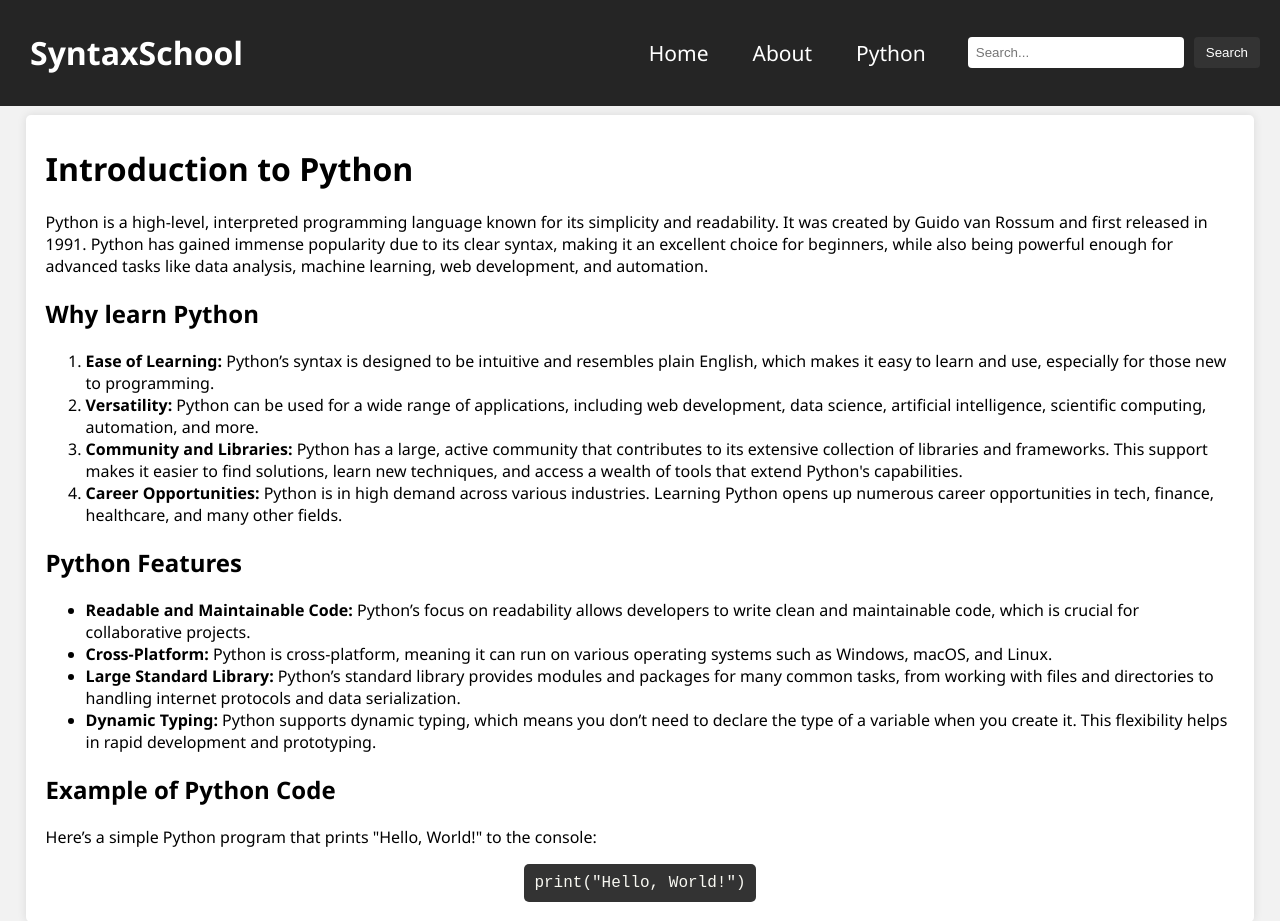
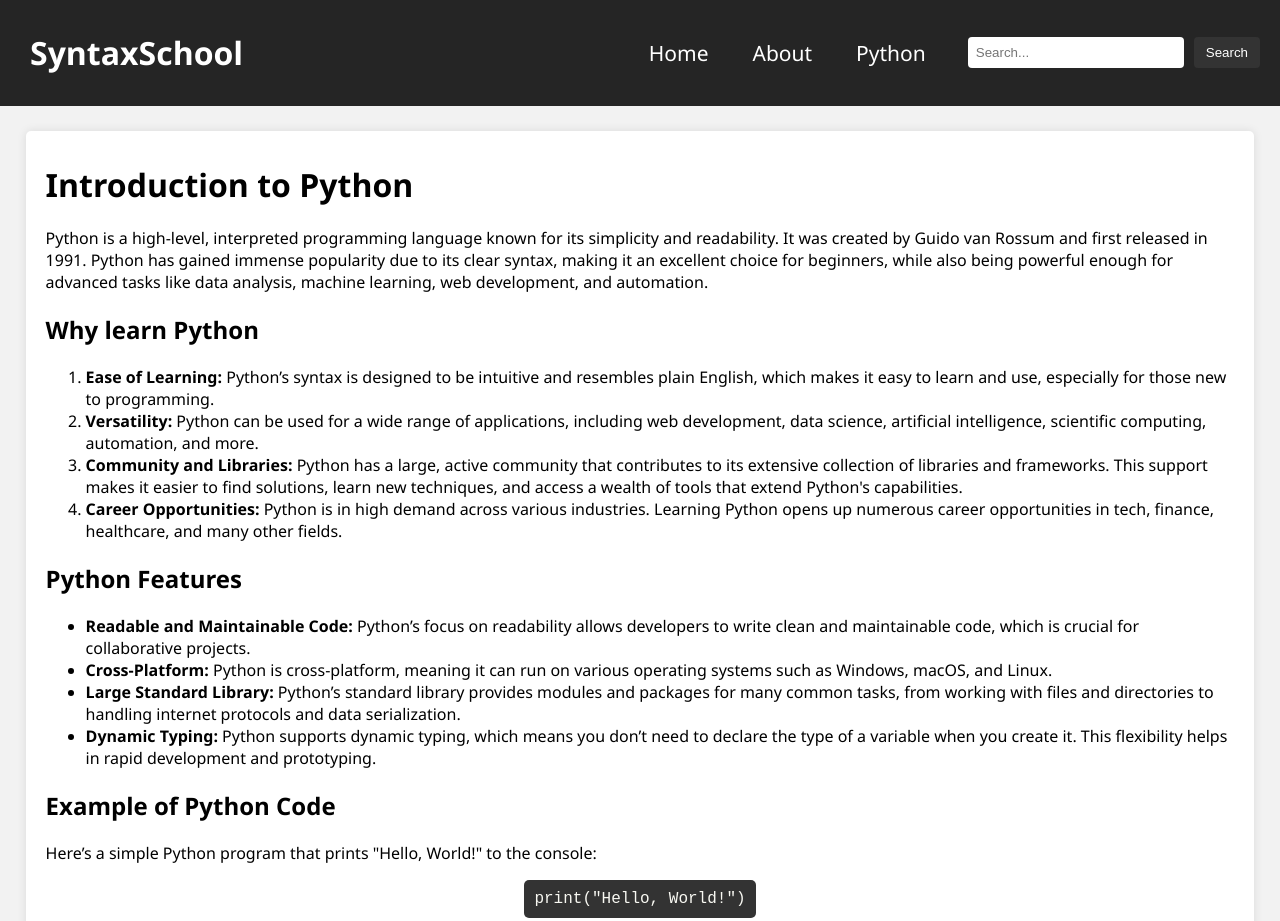
Before and after one commit to harshitbansal2077/SyntaxSchool, a plain HTML site: page index.html in a window 1280 px wide. Shown: the top 921 px of the page. Drawn offline with Linux system fonts and the light colour scheme.

Commit message:
updated sth

```diff
--- a/about.css
+++ b/about.css
@@ -16,10 +16,10 @@ body {
     width: 100%;
     box-sizing: border-box; /* Ensures padding is included in width */
     overflow-x: hidden; /* Prevents horizontal overflow */
-    position: fixed;
+    /* position: fixed;
     top: 0;
     left: 0;
-    z-index: 1000;
+    z-index: 1000; */
 }
 
 .header {
@@ -47,7 +47,7 @@ body {
 }
 .content {
     padding: 10px 20px;
-    margin-top: 9%;
+    margin-top: 2%;
     background-color: white;
     margin-left: 2%;
     margin-right: 2%;
--- a/index.css
+++ b/index.css
@@ -16,10 +16,10 @@ body {
     width: 100%;
     box-sizing: border-box; /* Ensures padding is included in width */
     overflow-x: hidden; /* Prevents horizontal overflow */
-    position: fixed;
+    /* position: fixed;
     top: 0;
     left: 0;
-    z-index: 1000;
+    z-index: 1000; */
 }
 
 .header {
@@ -59,7 +59,7 @@ code {
 
 .content {
     padding: 10px 20px;
-    margin-top: 9%;
+    margin-top: 2%;
     background-color: white;
     margin-left: 2%;
     margin-right: 2%;
--- a/index.html
+++ b/index.html
@@ -12,7 +12,7 @@
             <h1>SyntaxSchool</h1>
         </div>
         <div class="links">
-            <a href="#">Home</a>
+            <a href="index.html">Home</a>
             <a href="about.html">About</a>
             <a href="#">Python</a>
         </div>
```
Also changed, not shown: about.html (+2 -2 lines).
